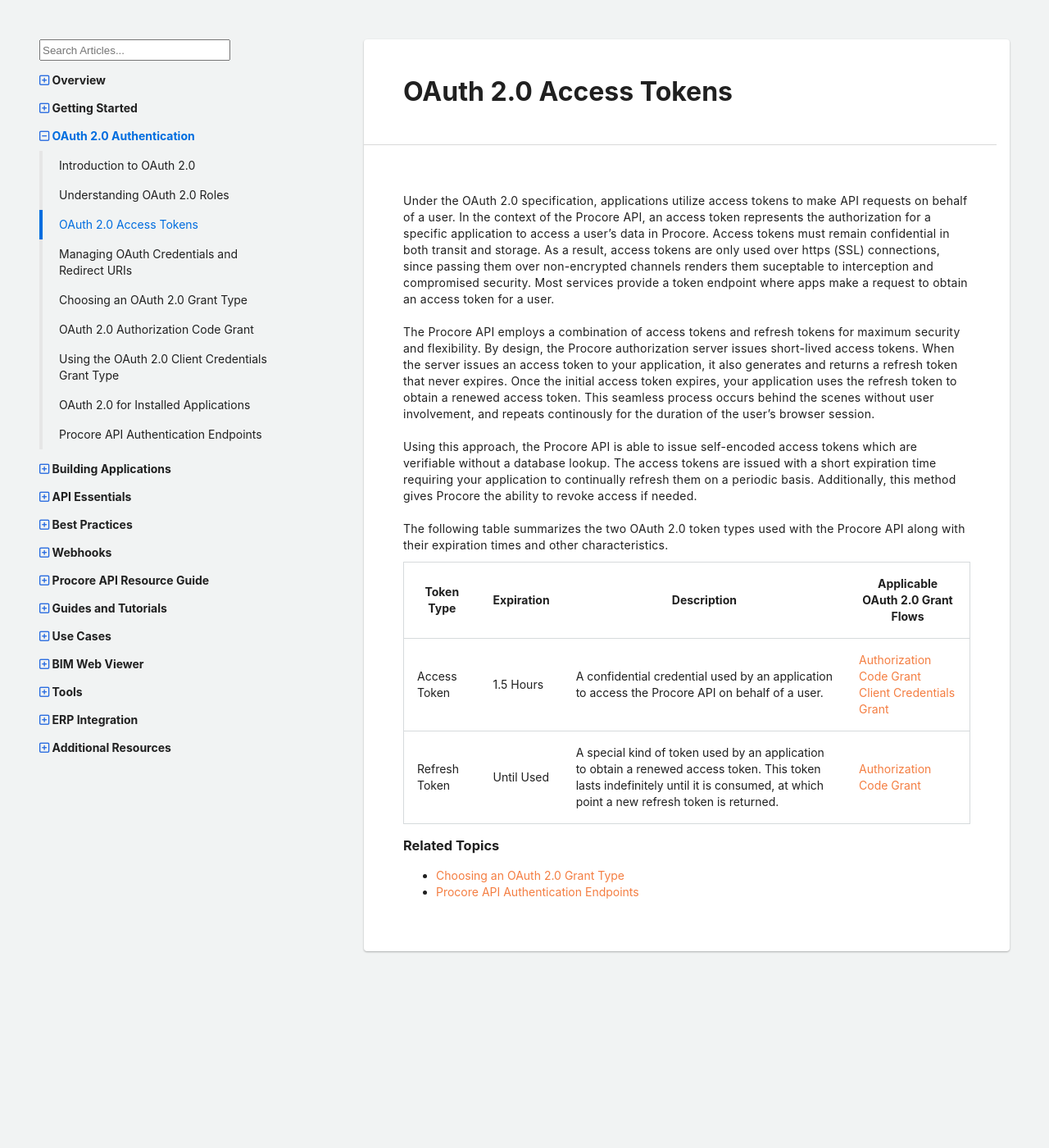
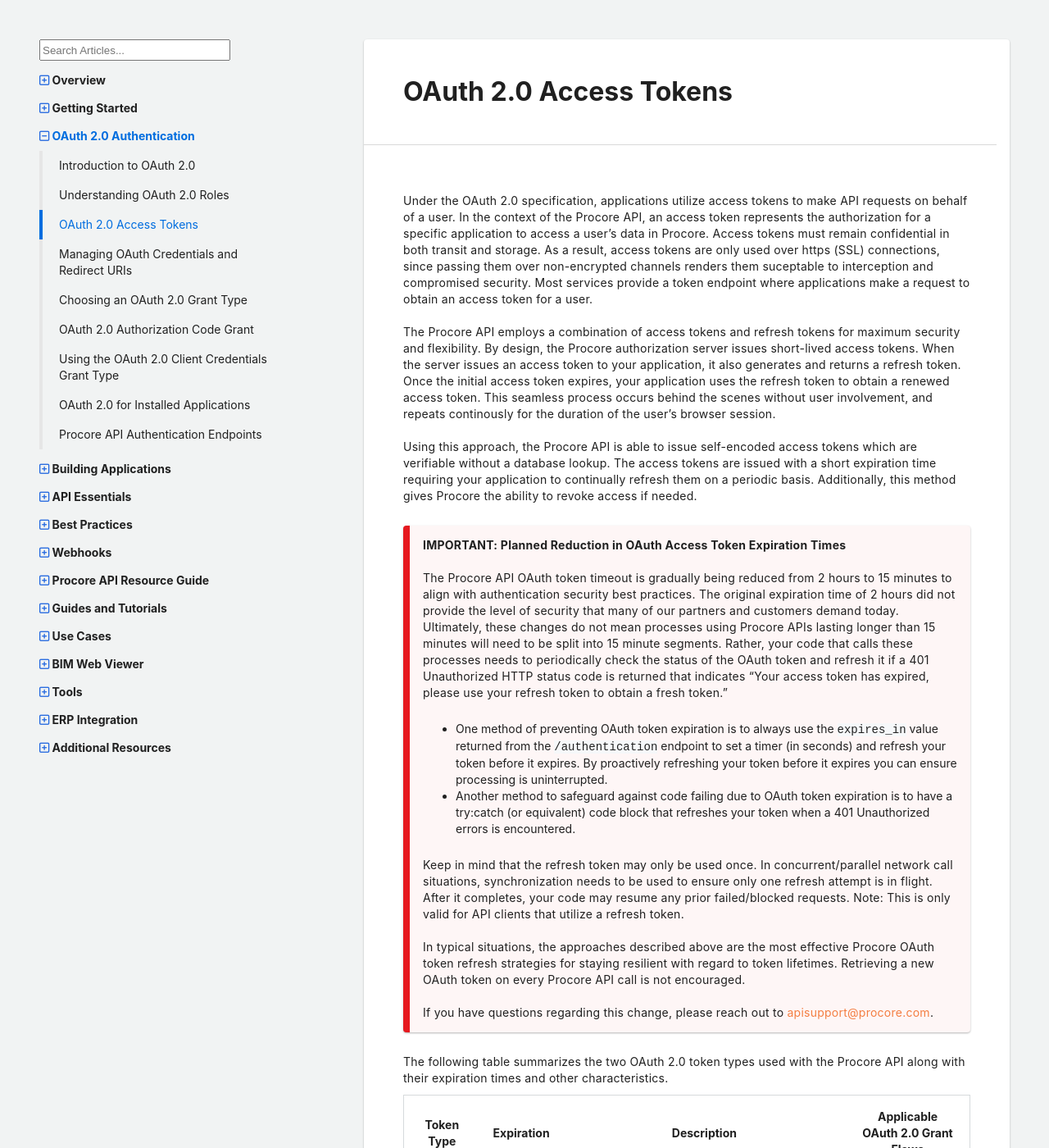
Before and after one commit to procore/documentation, a Jekyll site: the page built from oauth/oauth_access_tokens.md, in a window 1280 px wide and 1400 px high. Shown: the whole window at 82% size. Built offline with Jekyll 4.4.1, drawn with Linux system fonts in a browser that asks for light colours; comment, search, counter and statistics services are not loaded.

Commit message:
adding content on token expiration times

```diff
--- a/oauth/oauth_access_tokens.md
+++ b/oauth/oauth_access_tokens.md
@@ -9,17 +9,38 @@ Under the OAuth 2.0 specification, applications utilize access tokens to make AP
 In the context of the Procore API, an access token represents the authorization for a specific application to access a user’s data in Procore.
 Access tokens must remain confidential in both transit and storage.
 As a result, access tokens are only used over https (SSL) connections, since passing them over non-encrypted channels renders them suceptable to interception and compromised security.
-Most services provide a token endpoint where apps make a request to obtain an access token for a user.
+Most services provide a token endpoint where applications make a request to obtain an access token for a user.
 
 The Procore API employs a combination of access tokens and refresh tokens for maximum security and flexibility.
 By design, the Procore authorization server issues short-lived access tokens.
-When the server issues an access token to your application, it also generates and returns a refresh token that never expires.
+When the server issues an access token to your application, it also generates and returns a refresh token.
 Once the initial access token expires, your application uses the refresh token to obtain a renewed access token.
 This seamless process occurs behind the scenes without user involvement, and repeats continously for the duration of the user's browser session.
 
 Using this approach, the Procore API is able to issue self-encoded access tokens which are verifiable without a database lookup.
 The access tokens are issued with a short expiration time requiring your application to continually refresh them on a periodic basis.
 Additionally, this method gives Procore the ability to revoke access if needed.
+
+>**IMPORTANT: Planned Reduction in OAuth Access Token Expiration Times**
+>
+>The Procore API OAuth token timeout is gradually being reduced from 2 hours to 15 minutes to align with authentication security best practices.
+>The original expiration time of 2 hours did not provide the level of security that many of our partners and customers demand today.
+>Ultimately, these changes do not mean processes using Procore APIs lasting longer than 15 minutes will need to be split into 15 minute segments.
+>Rather, your code that calls these processes needs to periodically check the status of the OAuth token and refresh it if a 401 Unauthorized HTTP status code is returned that indicates “Your access token has expired, please use your refresh token to obtain a fresh token.”
+>
+>- One method of preventing OAuth token expiration is to always use the `expires_in` value returned from the `/authentication` endpoint to set a timer (in seconds) and refresh your token before it expires.
+>By proactively refreshing your token before it expires you can ensure processing is uninterrupted.
+>- Another method to safeguard against code failing due to OAuth token expiration is to have a try:catch (or equivalent) code block that refreshes your token when a 401 Unauthorized errors is encountered.
+>
+>Keep in mind that the refresh token may only be used once.
+>In concurrent/parallel network call situations, synchronization needs to be used to ensure only one refresh attempt is in flight.
+>After it completes, your code may resume any prior failed/blocked requests.
+>Note: This is only valid for API clients that utilize a refresh token.
+>
+>In typical situations, the approaches described above are the most effective Procore OAuth token refresh strategies for staying resilient with regard to token lifetimes.
+>Retrieving a new OAuth token on every Procore API call is not encouraged.
+>
+>If you have questions regarding this change, please reach out to [apisupport@procore.com](mailto:apisupport@procore.com).
 
 The following table summarizes the two OAuth 2.0 token types used with the Procore API along with their expiration times and other characteristics.
 
```
